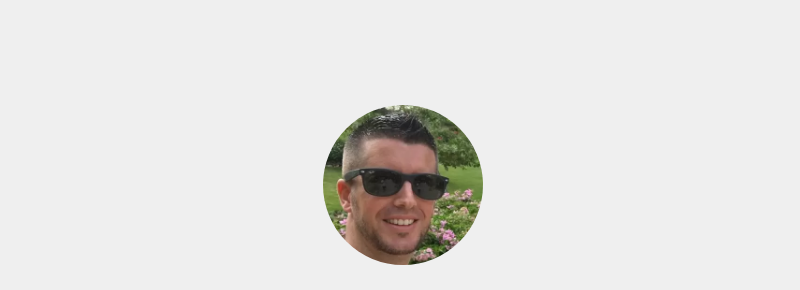
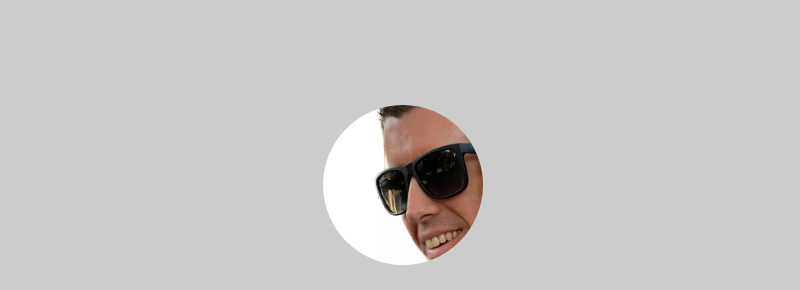
Before and after one commit to boye/boye.io, a website: page index.html in a window 1280 px wide. Shown: the part 75-365 px from the top of the page, without its empty margins (237-1037 px from the left). Drawn offline with Linux system fonts and the light colour scheme.

Commit message:
Updated pfp

```diff
--- a/index.html
+++ b/index.html
@@ -38,7 +38,7 @@
       justify-content: center;
       align-items: center;
       text-align: center;
-      background: #efefef;
+      background: #ccc;
       font-weight: 300;
       -webkit-font-smoothing: antialiased;
       -moz-osx-font-smoothing: grayscale;
@@ -127,9 +127,9 @@
 <body>
 <main itemscope itemtype="https://schema.org/Person">
   <picture>
-    <source srcset="boye.webp" type="image/webp">
-    <source srcset="boye.jpg" type="image/jpeg">
-    <img src="boye.jpg" width="160" height="160" alt="Photo of Boye wearing sunglasses and smiling" itemprop="image">
+    <source srcset="pfp.webp" type="image/webp">
+    <source srcset="pfp.jpg" type="image/jpeg">
+    <img src="pfp.jpg" width="160" height="160" alt="Photo of Boye wearing sunglasses and smiling" itemprop="image">
   </picture>
   <h1 class="title is-2" itemprop="name">Boye</h1>
   <h2 class="subtitle is-4" itemprop="description">Web developer &amp; Truth-seeker</h2>
```
Also changed, not shown: pfp.jpg (added), pfp.webp (added).
